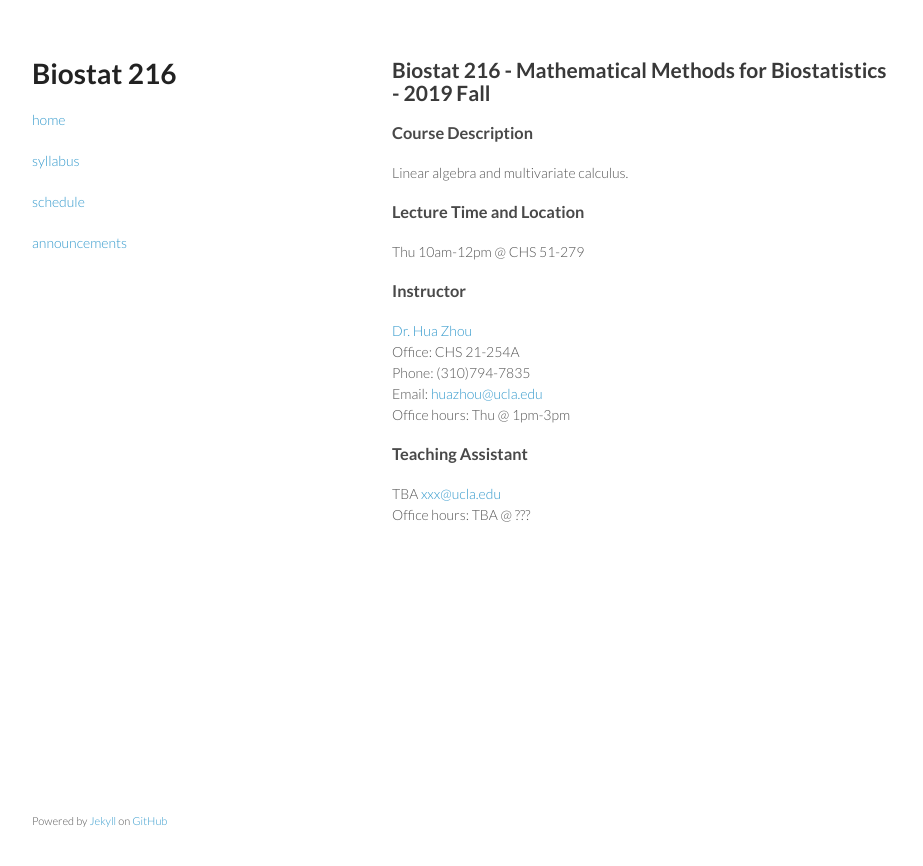
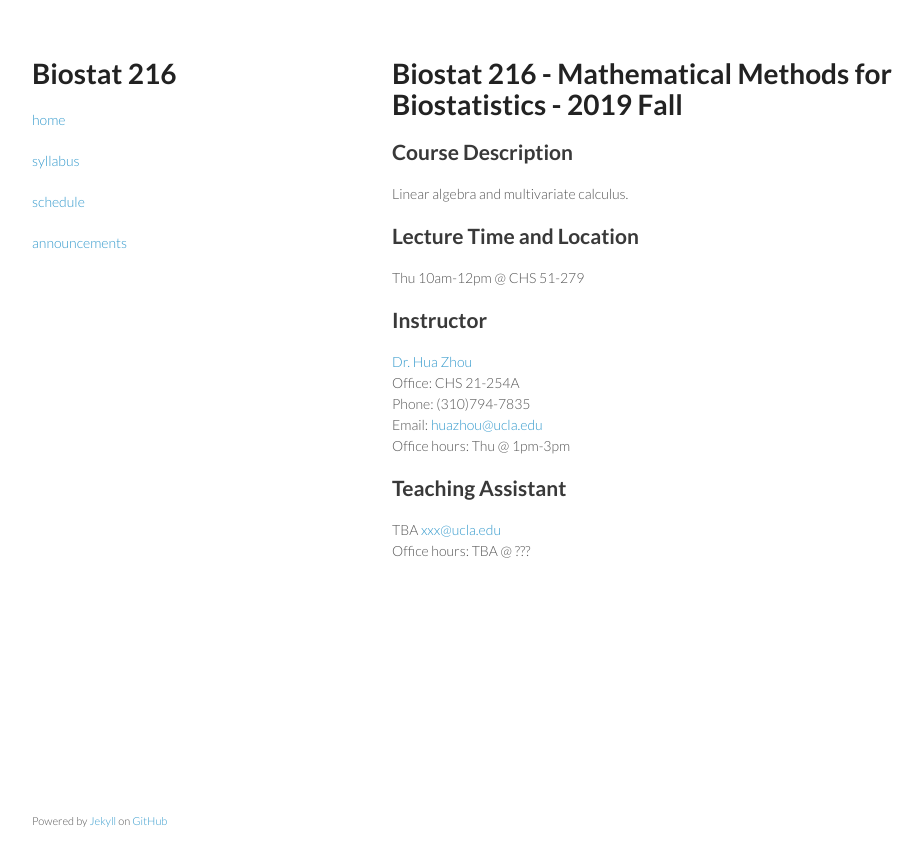
Before and after one commit to ucla-biostat216-2019fall/ucla-biostat216-2019fall.github.io, a Jekyll site: the page built from index.md, in a window 1280 px wide. Shown: the top 866 px of the page, without its empty margins (178-1101 px from the left). Built offline with Jekyll 4.4.1, drawn with Linux system fonts in a browser that asks for light colours.

```diff
--- a/index.md
+++ b/index.md
@@ -3,17 +3,17 @@ layout: course
 title: Biostat 216
 ---
 
-## Biostat 216 - Mathematical Methods for Biostatistics - 2019 Fall
+# Biostat 216 - Mathematical Methods for Biostatistics - 2019 Fall
 
-### Course Description
+## Course Description
 
 Linear algebra and multivariate calculus.
 
-### Lecture Time and Location
+## Lecture Time and Location
 
 Thu 10am-12pm @ CHS 51-279
 
-### Instructor
+## Instructor
 
 [Dr. Hua Zhou](http://hua-zhou.github.io/)
 Office: CHS 21-254A
@@ -21,7 +21,7 @@ Phone: (310)794-7835
 Email: <huazhou@ucla.edu>
 Office hours: Thu @ 1pm-3pm
 
-### Teaching Assistant
+## Teaching Assistant
 
 TBA <xxx@ucla.edu>
 Office hours: TBA @ ???
```
Also changed, not shown: schedule.md (+3 -3 lines), syllabus.md (+6 -1 lines).
